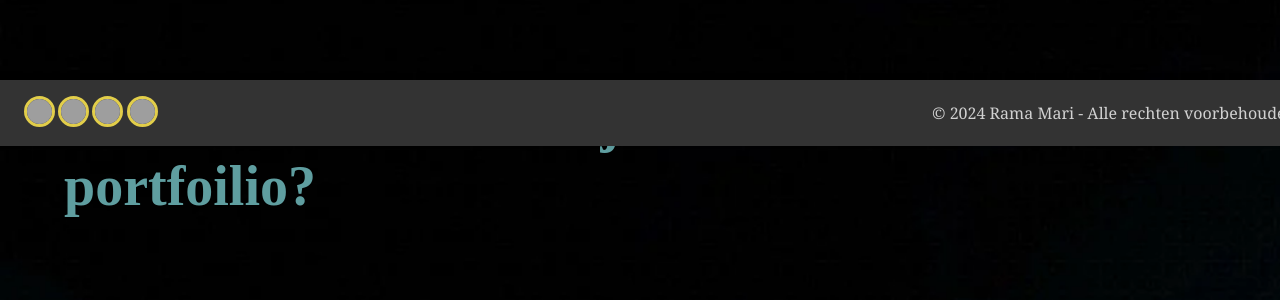
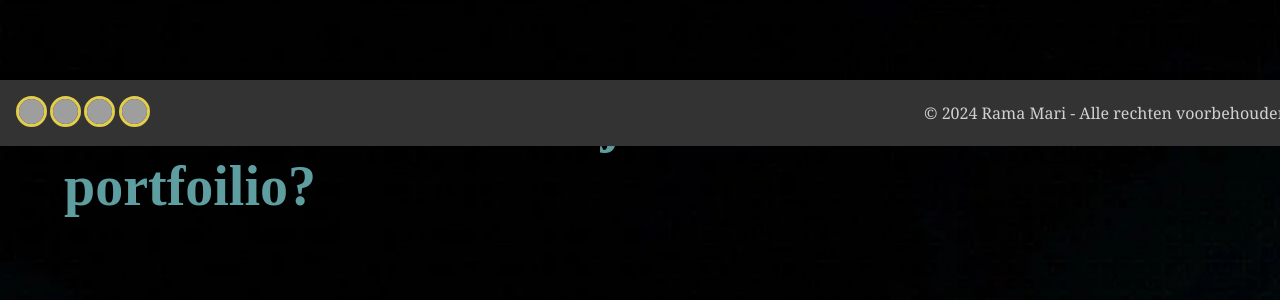
Before and after one commit to ramame2/project, a PHP site: page / in a window 1280 px wide. Shown: the part 654-954 px from the top of the page. Run offline with PHP 8.4, Linux system fonts and the light colour scheme; the visitor is signed in with stand-in values (Sample User, id 1); grey boxes are pictures that could not be loaded.

Commit message:
Update index.php

```diff
--- a/index.php
+++ b/index.php
@@ -289,7 +289,7 @@ if (!isset($_SESSION['user_id'])) {
             display: flex;
             justify-content: space-between;
             align-items: center;
-            padding: 1rem 2rem;
+            padding: 1rem 1.5rem;
             font-size: 0.9rem;
             box-shadow: 0 -2px 5px rgba(0, 0, 0, 0.2);
         }
```
